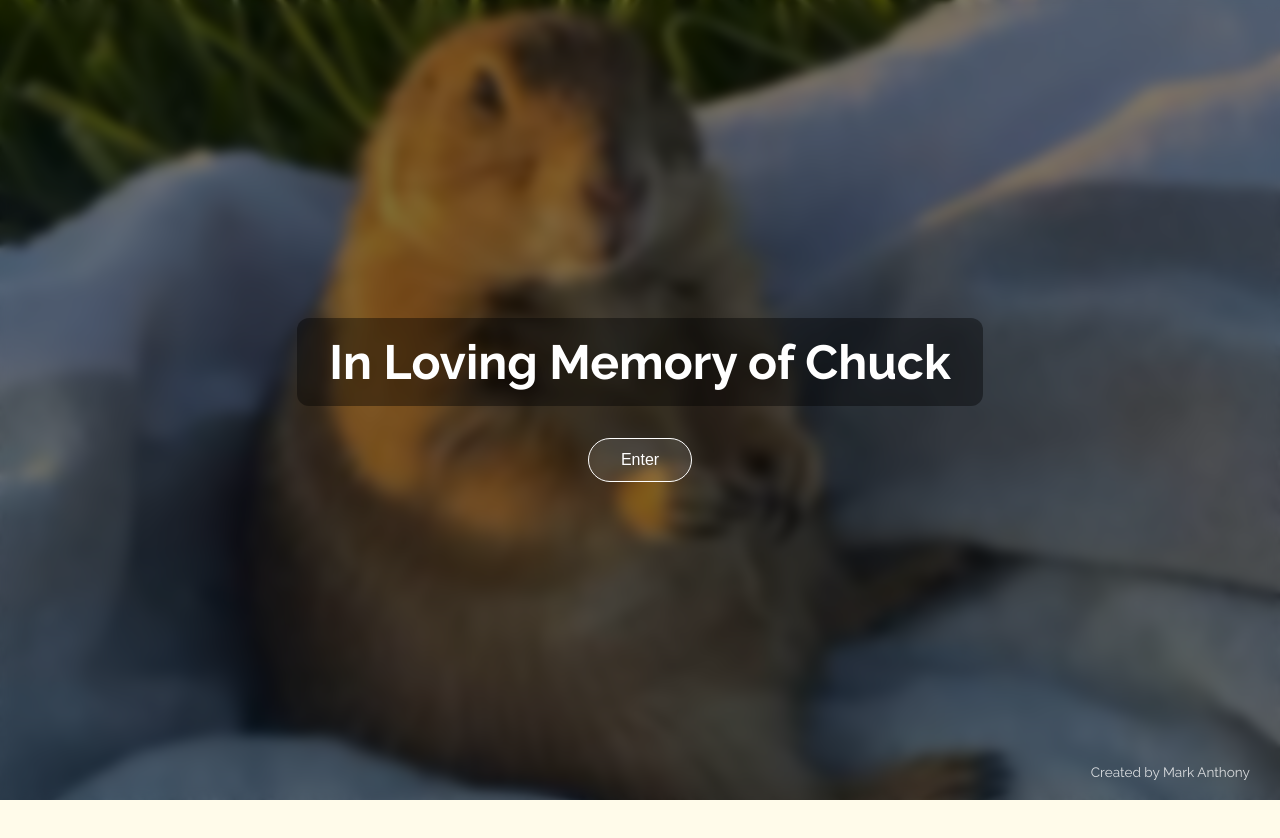
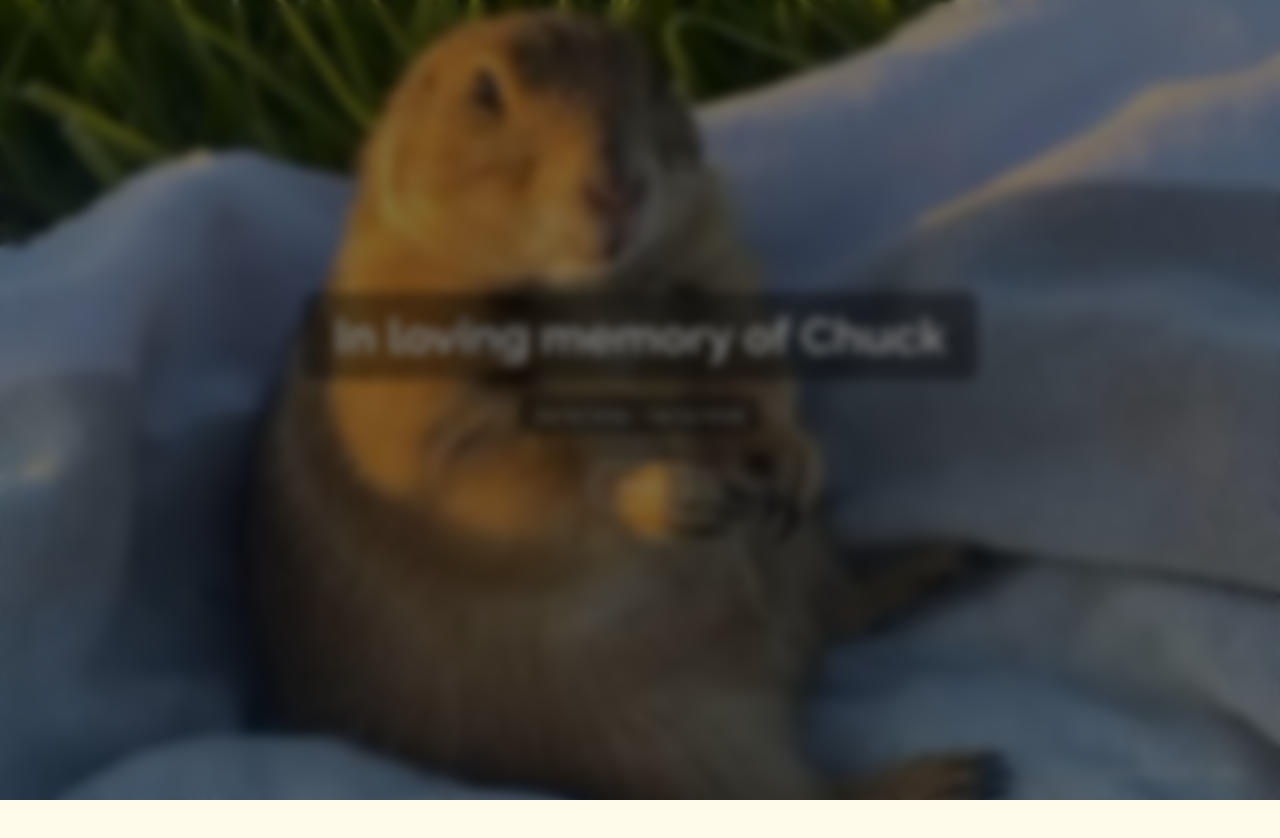
Before and after one commit to JamieMay2020/chuck, a plain HTML site: page index.html in a window 1280 px wide. Shown: the top 838 px of the page. Drawn offline with Linux system fonts and the light colour scheme.

Commit message:
Update index.html

```diff
--- a/index.html
+++ b/index.html
@@ -48,7 +48,7 @@
       inset: 0;
       background: rgba(0, 0, 0, 0.5);
       backdrop-filter: blur(6px);
-      z-index: -1;
+      z-in: -1;
     }
 
     #entrance h1 {
@@ -85,7 +85,7 @@
       box-shadow: 0 2px 4px rgba(0, 0, 0, 0.05);
       position: sticky;
       top: 0;
-      z-index: 100;
+      z-in: 100;
     }
 
     header h1 {
@@ -261,7 +261,7 @@ header {
   box-shadow: 0 2px 4px rgba(0, 0, 0, 0.05);
   position: sticky;
   top: 0;
-  z-index: 100;
+  z-in: 100;
 }
 
 .ca-message {
@@ -280,6 +280,17 @@ header {
   opacity: 0.8;
   font-weight: 400;
 }
+    .entrance-dates {
+  color: white;
+  font-size: 1.1rem;
+  margin-top: -1rem;
+  margin-bottom: 2rem;
+  font-weight: 400;
+  background: rgba(0, 0, 0, 0.4);
+  padding: 0.5rem 1rem;
+  border-radius: 8px;
+}
+
 
 
 
@@ -291,10 +302,12 @@ header {
 
 <!-- Entrance Page -->
 <div id="entrance">
-  <h1>In Loving Memory of Chuck</h1>
+  <h1>In loving memory of Chuck</h1>
+  <p class="entrance-dates">04/11/2019 – 04/15/2025</p>
   <button class="enter-button" onclick="enterSite()">Enter</button>
   <div class="creator-credit">Created by Mark Anthony</div>
 </div>
+
 
   <!-- Main Site Content -->
   <div class="site-wrapper" id="siteContent">
@@ -336,7 +349,7 @@ header {
           <a href="https://www.gofundme.com/f/aid-chucks-heart-and-dental-recovery?attribution_id=sl:b0983e9e-96a0-4335-be6a-6aa508f4d8b7&lang=en_US&utm_campaign=fp_sharesheet&utm_medium=customer&utm_source=instagram_story" target="_blank">
             <img src="go.png" alt="GoFundMe" class="social-image-button">
           </a>
-          <a href="https://dexscreener.com/" target="_blank">
+          <a href="https://dexscreener.com/solana/" target="_blank">
             <img src="dex.png" alt="Dex Screener" class="social-image-button">
           </a>
         </div>
```
